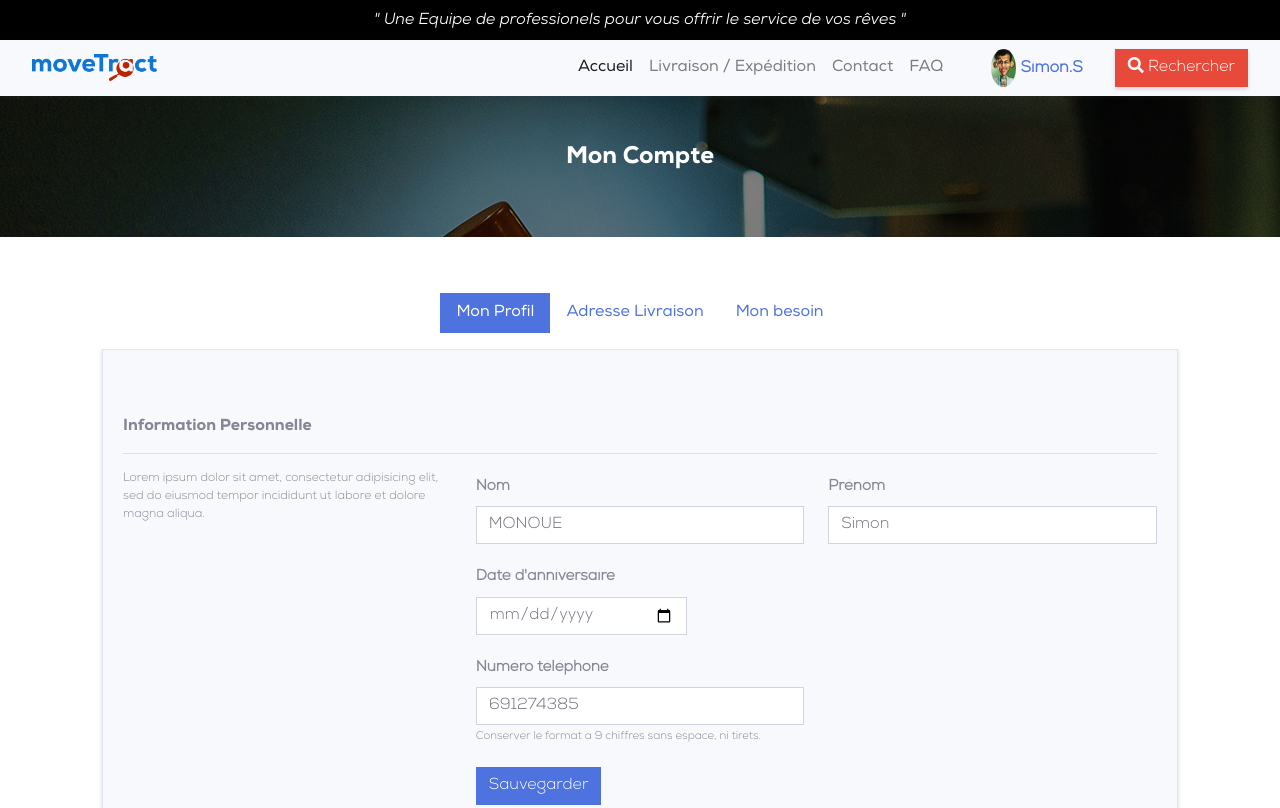
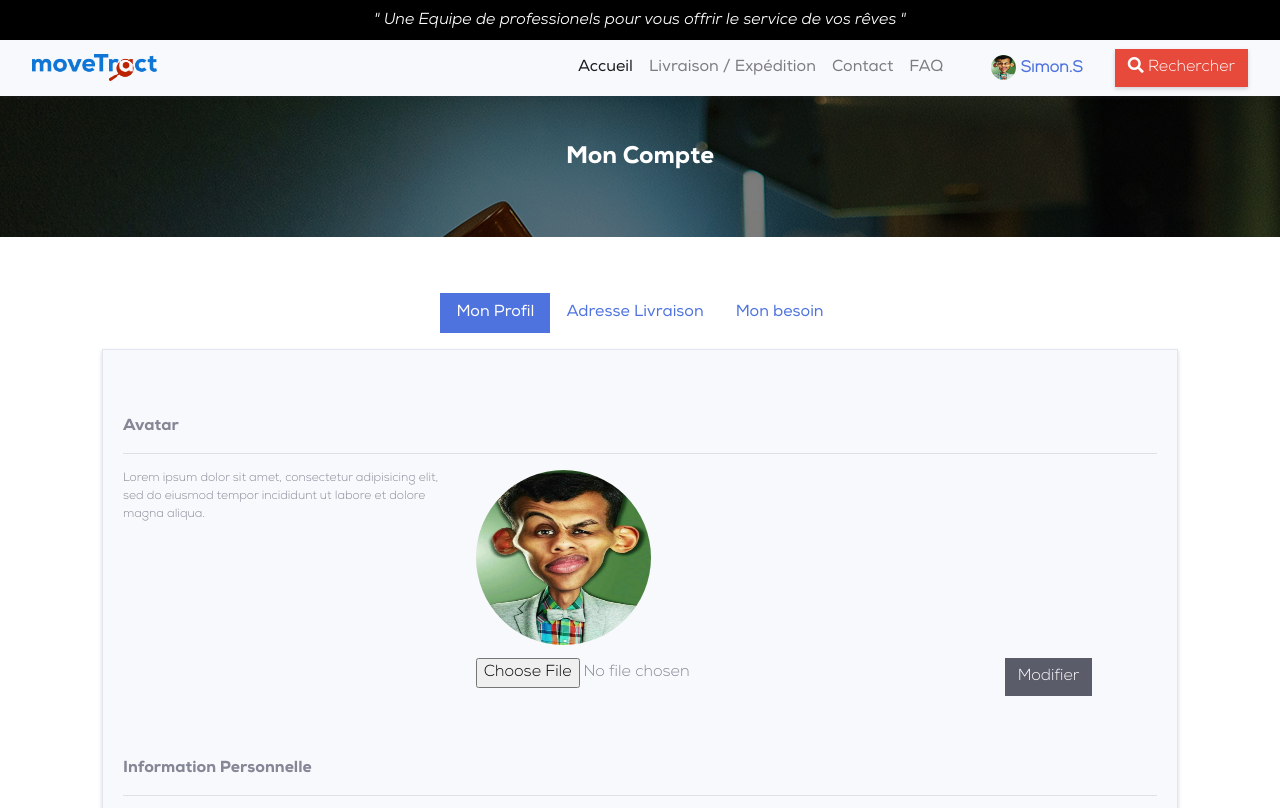
Before and after one commit to simonStromae/simonstromae.github.io, a plain HTML site: page my-account.html in a window 1280 px wide. Shown: the top 808 px of the page. Drawn offline with Linux system fonts and the light colour scheme.

Commit message:
modified-my-account

```diff
--- a/my-account.html
+++ b/my-account.html
@@ -48,9 +48,15 @@
       </ul>
       </div>
       <form class="form-inline ml-3 mr-3">
-        <a href="my-account.html" class="account mx-4 text-sm font-weight-bold">
-          <img class="rounded-circle img-fluid" src="brand/avatars/default.jpg" width="25"> Simon.S
-        </a>
+        <div class="dropdown">
+          <a href="#" class="account mx-4 text-sm font-weight-bold" id="dropdownMenuButton" data-toggle="dropdown" aria-haspopup="true" aria-expanded="false">
+            <img class="rounded-circle" src="brand/avatars/default.jpg" width="25" height="25"> Simon.S
+          </a>
+          <div class="dropdown-menu" aria-labelledby="dropdownMenuButton">
+            <a class="dropdown-item" href="my-account.html">Mon compte</a>
+            <a class="dropdown-item" href="index.html">Deconnexion</a>
+          </div>
+        </div>
         <a href="tracking.html" class="shadow-sm rounded-0 btn btn-md btn-danger ml-2 text-sm"><i class="fas fa-search"></i> Rechercher</a>
       </form>
     </div>
@@ -74,11 +80,40 @@
             <a class="nav-link rounded-0" id="pills-contact-tab" data-toggle="pill" href="#pills-contact" role="tab" aria-controls="pills-contact" aria-selected="false">Mon besoin</a>
           </li>
         </ul>
+
         <div class="tab-content" id="pills-tabContent">
+
+          <!-- Mon Profil -->
           <div class="tab-pane fade show active" id="pills-home" role="tabpanel" aria-labelledby="pills-home-tab">
             <div class="card shadow-sm rounded-0 bg-light">
               <div class="card-body">
                 <!--<h5 class="mb-3">Profil</h5>-->
+
+                <!--Personal Information -->
+                <div class="mt-5">
+                  <h6 class="">Avatar</h6><hr>
+
+                  <div class="row">
+                    <p class="col-md-4 col-sm-12" style="font-size: 12px">Lorem ipsum dolor sit amet, consectetur adipisicing elit, sed do eiusmod
+                    tempor incididunt ut labore et dolore magna aliqua.</p>
+                    <div class="col-md-8 col-sm-12">
+                      <div class="mb-2">
+                        <img class="rounded-circle" src="brand/avatars/default.jpg" width="175" height="175">
+                      </div>
+                      <form>
+                        <div class="row">
+                          <div class="col-sm-12 col-md-9 form-group">
+                            <input class="form-control-file rounded-0" type="file">
+                          </div>
+                          <div class="col-sm-12 col-md-3 form-group">
+                            <button class="btn btn-dark rounded-0">Modifier</button>
+                          </div>
+                        </div>
+                      </form>
+                    </div>
+                  </div>
+                </div>
+
 
                 <!--Personal Information -->
                 <div class="mt-5">
@@ -116,7 +151,7 @@
                         </div>
 
                         <div class="form-group">
-                          <button class="btn btn-primary rounded-0">Sauvegarder</button>
+                          <button class="btn btn-dark rounded-0">Sauvegarder</button>
                         </div>
                       </form>
                     </div>
@@ -140,7 +175,7 @@
                         </div>
 
                         <div class="form-group">
-                          <button class="btn btn-primary rounded-0">Enregistrer</button>
+                          <button class="btn btn-dark rounded-0">Enregistrer</button>
                         </div>
                       </form>
                     </div>
@@ -149,6 +184,8 @@
               </div>
             </div>
           </div>
+
+          <!-- Adresse Livraison -->
           <div class="tab-pane fade" id="pills-profile" role="tabpanel" aria-labelledby="pills-profile-tab">
             <div class="card shadow-sm rounded-0 bg-light">
               <div class="card-body">
@@ -189,7 +226,7 @@
                         </div>
 
                         <div class="form-group">
-                          <button class="btn btn-primary rounded-0">Sauvegarder</button>
+                          <button class="btn btn-dark rounded-0">Enregistrer</button>
                         </div>
                       </form>
                     </div>
@@ -220,7 +257,7 @@
                         </div>
 
                         <div class="form-group">
-                          <button class="btn btn-primary rounded-0">Enregistrer</button>
+                          <button class="btn btn-dark rounded-0">Enregistrer</button>
                         </div>
                       </form>
                     </div>
@@ -229,6 +266,8 @@
               </div>
             </div>
           </div>
+
+          <!-- Mon Besoin -->
           <div class="tab-pane fade" id="pills-contact" role="tabpanel" aria-labelledby="pills-contact-tab">
             <div class="card shadow-sm rounded-0 bg-light">
               <div class="card-body">
```
